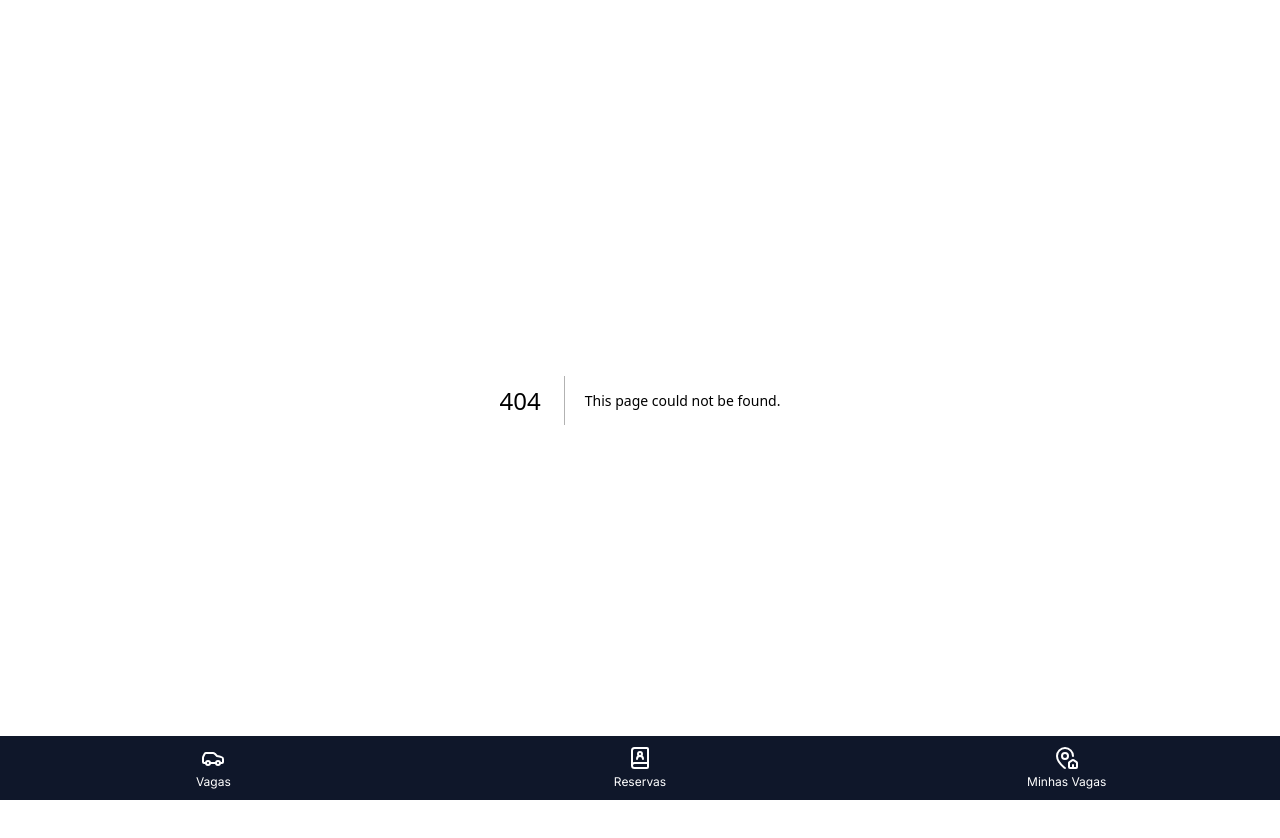
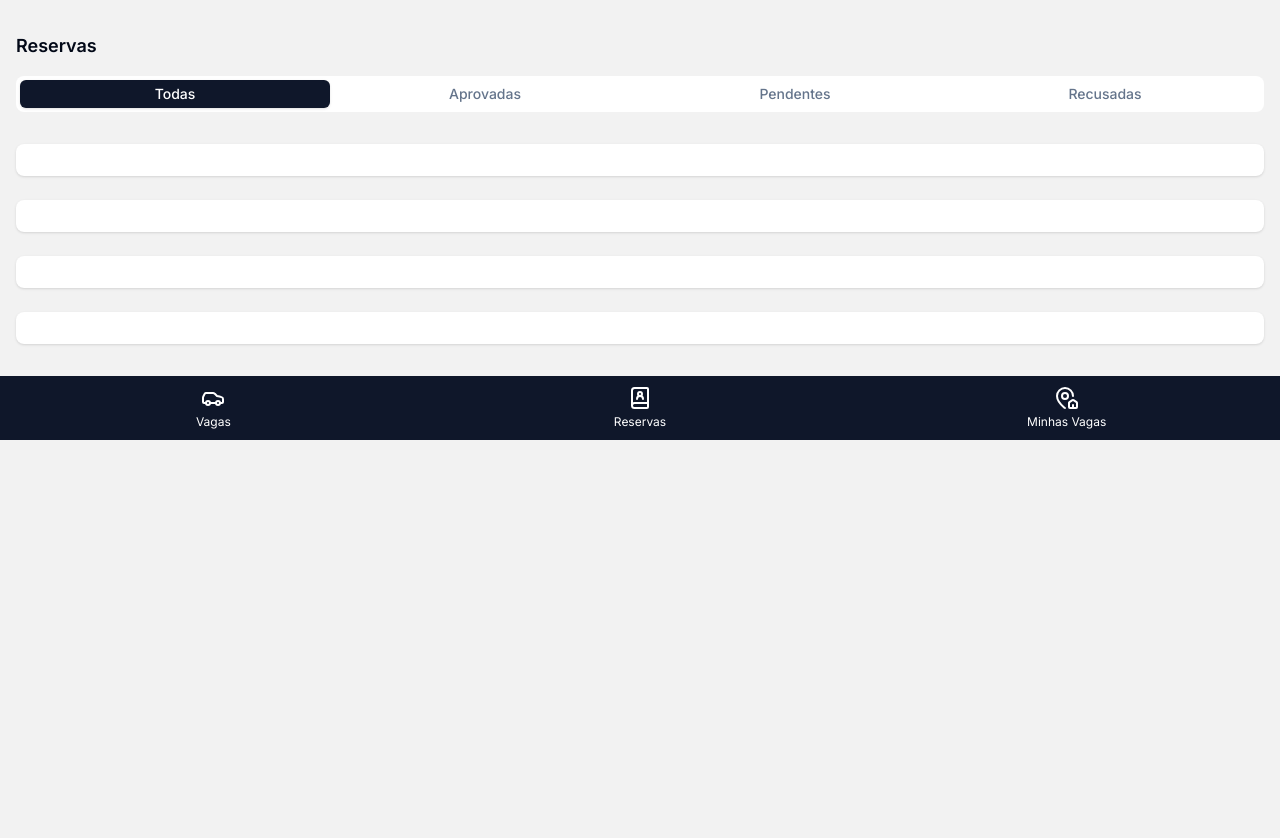
Before and after one commit to devguerreiro/garagee-app, a Next.js app: page /reservas in a window 1280 px wide. Before the commit this address had no page. Shown: the top 838 px of the page. After the commit the page ends 800 px from the top, so only its background shows below. Built offline with nearby package versions, Linux system fonts and the light colour scheme.

Commit message:
feat: :sparkles: inicia tela de listagem das reservas

```diff
--- /dev/null
+++ b/src/app/actions.ts
@@ -0,0 +1,67 @@
+"use server";
+
+import {
+  ParkingSpaceListDTO,
+  ParkingSpaceDetailDTO,
+  ReservationListDTO,
+  ReservationStatusDTO,
+} from "./dtos";
+
+export async function getParkingSpaceList() {
+  const spaces: Array<ParkingSpaceListDTO> = Array(4)
+    .fill(null)
+    .map(() => ({
+      publicId: "11ef06e4-11d7-40a2-8ac6-0281ad7cf3db",
+      identifier: "Vaga 13A",
+      available: true,
+      building: {
+        name: "Condomínio Lago da Constança",
+      },
+      owner: {
+        name: "Luis Guerreiro",
+        apartment: "501",
+      },
+    }));
+
+  return Promise.resolve(spaces);
+}
+
+export async function getParkingSpaceDetail(publicId: string) {
+  return Promise.resolve<ParkingSpaceDetailDTO>({
+    publicId,
+    identifier: "Vaga 13A",
+    guidance: "Terceira vaga coberta a direita",
+    available: true,
+    building: {
+      name: "Condomínio Lago da Constança",
+    },
+    owner: {
+      name: "Luis Guerreiro",
+      apartment: "501",
+    },
+    isCovered: true,
+  });
+}
+
+export async function getReservationList() {
+  const reservations: Array<ReservationListDTO> = Array(4)
+    .fill(null)
+    .map(() => ({
+      publicId: "bf456c82-e1a5-4091-b4d9-afad27f5c2d6",
+      parkingSpace: {
+        publicId: "11ef06e4-11d7-40a2-8ac6-0281ad7cf3db",
+        identifier: "Vaga 13A",
+        available: true,
+        building: {
+          name: "Condomínio Lago da Constança",
+        },
+        owner: {
+          name: "Luis Guerreiro",
+          apartment: "501",
+        },
+      },
+      status: ReservationStatusDTO.APPROVED,
+    }));
+
+  return Promise.resolve(reservations);
+}
--- a/src/dtos.ts
+++ b/src/app/dtos.ts
@@ -25,3 +25,13 @@ export interface ParkingSpaceDetailDTO {
   };
   isCovered: boolean;
 }
+
+export enum ReservationStatusDTO {
+  APPROVED,
+}
+
+export interface ReservationListDTO {
+  publicId: string;
+  parkingSpace: ParkingSpaceListDTO;
+  status: ReservationStatusDTO;
+}
--- /dev/null
+++ b/src/app/reservas/components/ReservationCard.tsx
@@ -0,0 +1,16 @@
+import Link from "next/link";
+
+import { ReservationListDTO } from "@/app/dtos";
+
+type Props = {
+  reservation: ReservationListDTO;
+};
+
+export default function ReservationCard({ reservation }: Readonly<Props>) {
+  return (
+    <Link
+      href={`/reservation/${reservation.publicId}`}
+      className="block px-6 py-4 bg-card rounded-lg shadow space-y-4"
+    ></Link>
+  );
+}
--- /dev/null
+++ b/src/app/reservas/page.tsx
@@ -0,0 +1,55 @@
+import { getReservationList } from "@/app/actions";
+
+import { Tabs, TabsContent, TabsList, TabsTrigger } from "@/components/ui/tabs";
+
+import ReservationCard from "./components/ReservationCard";
+
+export default async function Page() {
+  const reservations = await getReservationList();
+
+  return (
+    <div className="px-4 py-8 space-y-4">
+      <h1 className="text-lg font-semibold">Reservas</h1>
+      <Tabs defaultValue="all" className="space-y-8">
+        <TabsList>
+          <TabsTrigger value="all">Todas</TabsTrigger>
+          <TabsTrigger value="approved">Aprovadas</TabsTrigger>
+          <TabsTrigger value="pending">Pendentes</TabsTrigger>
+          <TabsTrigger value="refused">Recusadas</TabsTrigger>
+        </TabsList>
+        <TabsContent value="all" className="space-y-6">
+          {reservations.map((reservation) => (
+            <ReservationCard
+              key={reservation.publicId}
+              reservation={reservation}
+            />
+          ))}
+        </TabsContent>
+        <TabsContent value="approved">
+          {reservations.map((reservation) => (
+            <ReservationCard
+              key={reservation.publicId}
+              reservation={reservation}
+            />
+          ))}
+        </TabsContent>
+        <TabsContent value="pending">
+          {reservations.map((reservation) => (
+            <ReservationCard
+              key={reservation.publicId}
+              reservation={reservation}
+            />
+          ))}
+        </TabsContent>
+        <TabsContent value="refused">
+          {reservations.map((reservation) => (
+            <ReservationCard
+              key={reservation.publicId}
+              reservation={reservation}
+            />
+          ))}
+        </TabsContent>
+      </Tabs>
+    </div>
+  );
+}
--- a/src/app/vagas/[publicId]/components/ParkingSpaceDetail.tsx
+++ b/src/app/vagas/[publicId]/components/ParkingSpaceDetail.tsx
@@ -6,7 +6,7 @@ import {
   UmbrellaIcon,
 } from "lucide-react";
 
-import { ParkingSpaceDetailDTO } from "@/dtos";
+import { ParkingSpaceDetailDTO } from "@/app/dtos";
 
 import { getAbbreviationName } from "@/utils";
 
--- a/src/app/vagas/[publicId]/page.tsx
+++ b/src/app/vagas/[publicId]/page.tsx
@@ -1,4 +1,4 @@
-import { getParkingSpaceDetail } from "@/actions";
+import { getParkingSpaceDetail } from "@/app/actions";
 
 import {
   Breadcrumb,
--- a/src/app/vagas/components/ParkingSpaceCard.tsx
+++ b/src/app/vagas/components/ParkingSpaceCard.tsx
@@ -2,7 +2,7 @@ import Link from "next/link";
 
 import { BuildingIcon, HouseIcon, ParkingCircleIcon } from "lucide-react";
 
-import { ParkingSpaceListDTO } from "@/dtos";
+import { ParkingSpaceListDTO } from "@/app/dtos";
 
 import { getAbbreviationName } from "@/utils";
 
@@ -16,7 +16,7 @@ type Props = {
 export default function ParkingSpaceCard({ parkingSpace }: Readonly<Props>) {
   return (
     <Link
-      href="/vagas/11ef06e4-11d7-40a2-8ac6-0281ad7cf3db"
+      href={`/vagas/${parkingSpace.publicId}`}
       className="block px-6 py-4 bg-card rounded-lg shadow space-y-4"
     >
       <div className="flex justify-between">
@@ -44,7 +44,7 @@ export default function ParkingSpaceCard({ parkingSpace }: Readonly<Props>) {
       </div>
       <hr />
       <div className="text-sm flex justify-between items-center">
-        <div className="flex items-center gap-1.5 max-w-56">
+        <div className="flex items-center gap-1.5 max-w-48">
           <BuildingIcon className="text-primary w-[1em] h-[1em]" />
           <span className="overflow-hidden text-ellipsis text-nowrap">
             {parkingSpace.building.name}
--- a/src/app/vagas/page.tsx
+++ b/src/app/vagas/page.tsx
@@ -1,4 +1,4 @@
-import { getParkingSpaceList } from "@/actions";
+import { getParkingSpaceList } from "@/app/actions";
 
 import { Tabs, TabsContent, TabsList, TabsTrigger } from "@/components/ui/tabs";
 
--- a/src/components/ui/tabs.tsx
+++ b/src/components/ui/tabs.tsx
@@ -1,11 +1,11 @@
-"use client"
+"use client";
 
-import * as React from "react"
-import * as TabsPrimitive from "@radix-ui/react-tabs"
+import * as React from "react";
+import * as TabsPrimitive from "@radix-ui/react-tabs";
 
-import { cn } from "@/lib/utils"
+import { cn } from "@/lib/utils";
 
-const Tabs = TabsPrimitive.Root
+const Tabs = TabsPrimitive.Root;
 
 const TabsList = React.forwardRef<
   React.ElementRef<typeof TabsPrimitive.List>,
@@ -14,13 +14,13 @@ const TabsList = React.forwardRef<
   <TabsPrimitive.List
     ref={ref}
     className={cn(
-      "w-full inline-flex h-9 items-center justify-center rounded-lg bg-card p-1 text-muted-foreground",
+      "w-full inline-flex h-9 items-center justify-start overflow-x-scroll rounded-lg bg-card p-1 text-muted-foreground",
       className
     )}
     {...props}
   />
-))
-TabsList.displayName = TabsPrimitive.List.displayName
+));
+TabsList.displayName = TabsPrimitive.List.displayName;
 
 const TabsTrigger = React.forwardRef<
   React.ElementRef<typeof TabsPrimitive.Trigger>,
@@ -34,8 +34,8 @@ const TabsTrigger = React.forwardRef<
     )}
     {...props}
   />
-))
-TabsTrigger.displayName = TabsPrimitive.Trigger.displayName
+));
+TabsTrigger.displayName = TabsPrimitive.Trigger.displayName;
 
 const TabsContent = React.forwardRef<
   React.ElementRef<typeof TabsPrimitive.Content>,
@@ -49,7 +49,7 @@ const TabsContent = React.forwardRef<
     )}
     {...props}
   />
-))
-TabsContent.displayName = TabsPrimitive.Content.displayName
+));
+TabsContent.displayName = TabsPrimitive.Content.displayName;
 
-export { Tabs, TabsList, TabsTrigger, TabsContent }
+export { Tabs, TabsList, TabsTrigger, TabsContent };
```
Also changed, not shown: src/actions.ts (deleted, +0 -41 lines).
